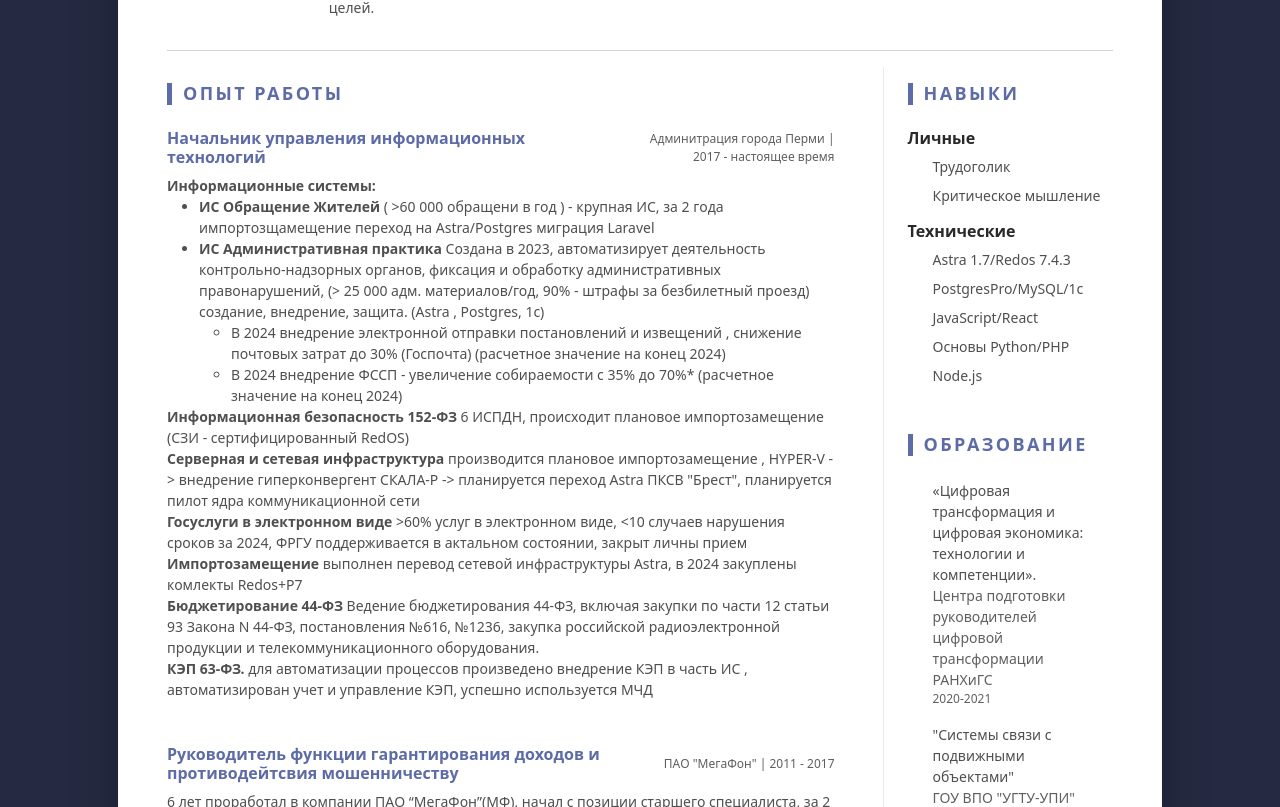
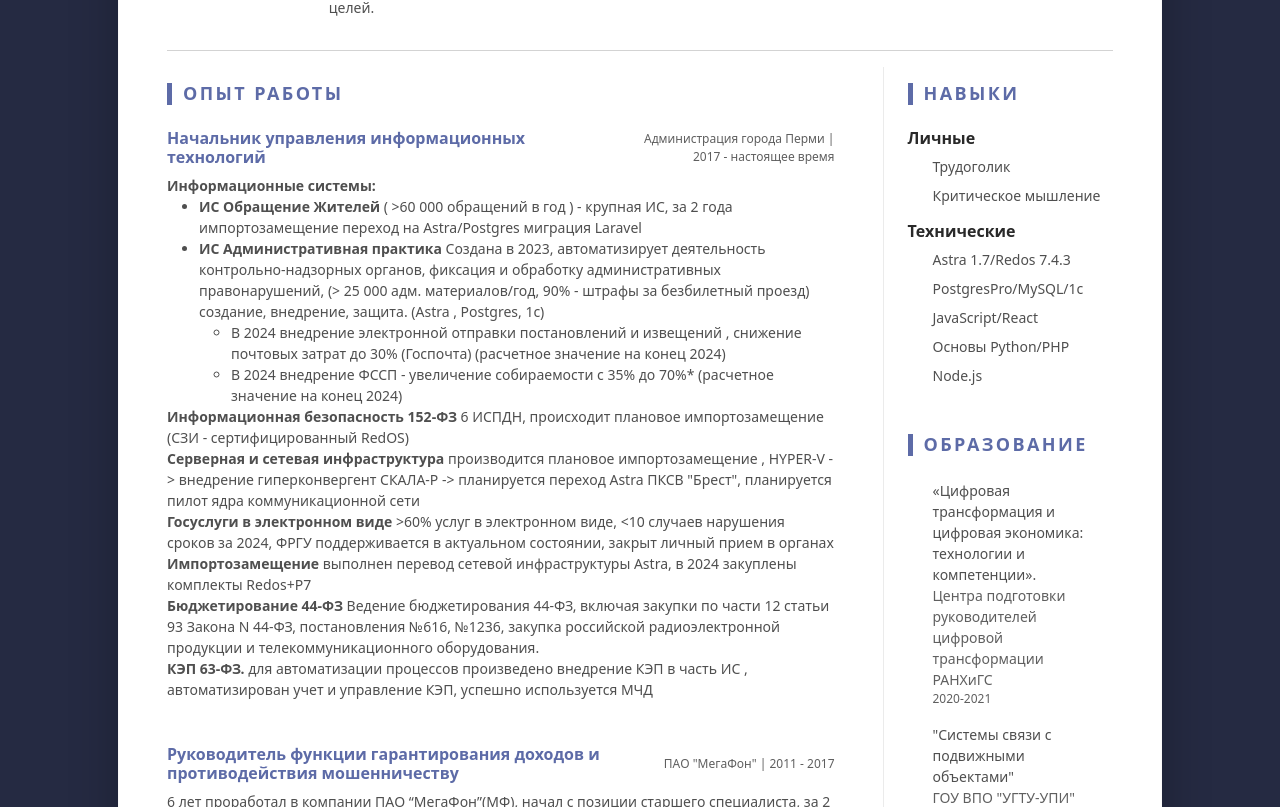
Before and after one commit to tttest25/tttest25.github.io, a plain HTML site: page index.html in a window 1280 px wide. Shown: the part 413-1220 px from the top of the page. Drawn offline with Linux system fonts and the light colour scheme.

Commit message:
temp finish 1

```diff
--- a/index.html
+++ b/index.html
@@ -69,14 +69,14 @@
                            <div class="item mb-3">
                               <div class="item-heading row align-items-center mb-2">
                                  <h4 class="item-title col-12 col-md-6 col-lg-8 mb-2 mb-md-0 text-primary">Начальник управления информационных технологий</h4>
-                                 <div class="item-meta col-12 col-md-6 col-lg-4 text-muted text-start text-md-end">Админитрация города Перми | 2017 - настоящее время</div>
+                                 <div class="item-meta col-12 col-md-6 col-lg-4 text-muted text-start text-md-end">Администрация города Перми | 2017 - настоящее время</div>
                               </div>
                               <div class="item-content">
                                  <div>
                                     <strong>Информационные системы:</strong>
                                     <ul class="resume-list mb-0 ">
-                                       <li> <strong>ИС Обращение Жителей</strong> ( >60 000 обращени в год )
-                                       - крупная ИС, за 2 года импортозщамещение переход на Astra/Postgres миграция Laravel
+                                       <li> <strong>ИС Обращение Жителей</strong> ( >60 000 обращений в год )
+                                       - крупная ИС, за 2 года импортозамещение переход на Astra/Postgres миграция Laravel
                                        </li>
                                        <li><strong>ИС Административная практика</strong>
                                           Создана в 2023, автоматизирует деятельность  контрольно-надзорных органов,  фиксация и обработку административных правонарушений, (> 25 000 адм. материалов/год, 90% - штрафы за безбилетный проезд) создание, внедрение, защита. (Astra , Postgres, 1c)
@@ -96,11 +96,11 @@
                                  </div>
                                  <div><strong>Госуслуги в электронном виде</strong>
                                     >60% услуг в электронном виде, <10 случаев нарушения сроков за 2024,
-                                    ФРГУ поддерживается в актальном состоянии,  закрыт личны прием
+                                    ФРГУ поддерживается в актуальном состоянии,  закрыт личный прием в органах
                                  </div>
                                  <div><strong>Импортозамещение</strong>
                                   выполнен перевод сетевой инфраструктуры Astra,
-                                  в 2024 закуплены комлекты Redos+Р7
+                                  в 2024 закуплены комплекты Redos+Р7
                                  </div>
                                  <div><strong>Бюджетирование 44-ФЗ</strong>
                                     Ведение бюджетирования 44-ФЗ, включая  закупки по части 12 статьи 93 Закона N 44-ФЗ, постановления №616, №1236, закупка российской радиоэлектронной продукции и телекоммуникационного оборудования.
@@ -112,7 +112,7 @@
                            </div>
                            <div class="item mb-3">
                               <div class="item-heading row align-items-center mb-2">
-                                 <h4 class="item-title col-12 col-md-6 col-lg-8 mb-2 mb-md-0 text-primary">Руководитель функции гарантирования доходов и противодейтсвия мошенничеству  </h4>
+                                 <h4 class="item-title col-12 col-md-6 col-lg-8 mb-2 mb-md-0 text-primary">Руководитель функции гарантирования доходов и противодействия  мошенничеству  </h4>
                                  <div class="item-meta col-12 col-md-6 col-lg-4 text-muted text-start text-md-end">ПАО "МегаФон" | 2011 - 2017</div>
                               </div>
                               <div class="item-content">
@@ -151,7 +151,7 @@
                                                    <h5 class="card-title">ИС АПГП </h5>
                                                    <p class="card-text small">Информационная система Административная практика автоматизирует деятельность контрольно-надзорных органов, фиксация и обработку административных правонарушений.</p>
                                                    <div class="text-end">
-                                                      <a href="project.html" class="stretched-link"></a>
+                                                      <a href="" class="stretched-link"></a>
                                                    </div>
                                                 </div>
                                              </div>
@@ -161,9 +161,9 @@
                                                 <img src="assets/img/projects/project2.png" class="card-img-top" alt="...">
                                                 <div class="card-body">
                                                    <h5 class="card-title">Мониторинг</h5>
-                                                   <p class="card-text small">Единая платформа мониторинг бизнес процессов и системных процессов.</p>
+                                                   <p class="card-text small">Единая платформа мониторинг бизнес процессов информационно-телекоммуникационной структуры и механизм уведомлений telegram.</p>
                                                    <div class="text-end">
-                                                      <a href="project.html" class="stretched-link"></a>
+                                                      <a href="" class="stretched-link"></a>
                                                    </div>
                                                 </div>
                                              </div>
@@ -175,7 +175,7 @@
                                                    <h5 class="card-title">Внутренняя отчетность</h5>
                                                    <p class="card-text small">Внутренний механизм отчетности, формирует >100 отчетов, позволяет формировать онлайн и почтовую отчетность в едином месте.</p>
                                                    <div class="text-end">
-                                                      <a href="project.html" class="stretched-link"></a>
+                                                      <a href="" class="stretched-link"></a>
                                                    </div>
                                                 </div>
                                              </div>
```
